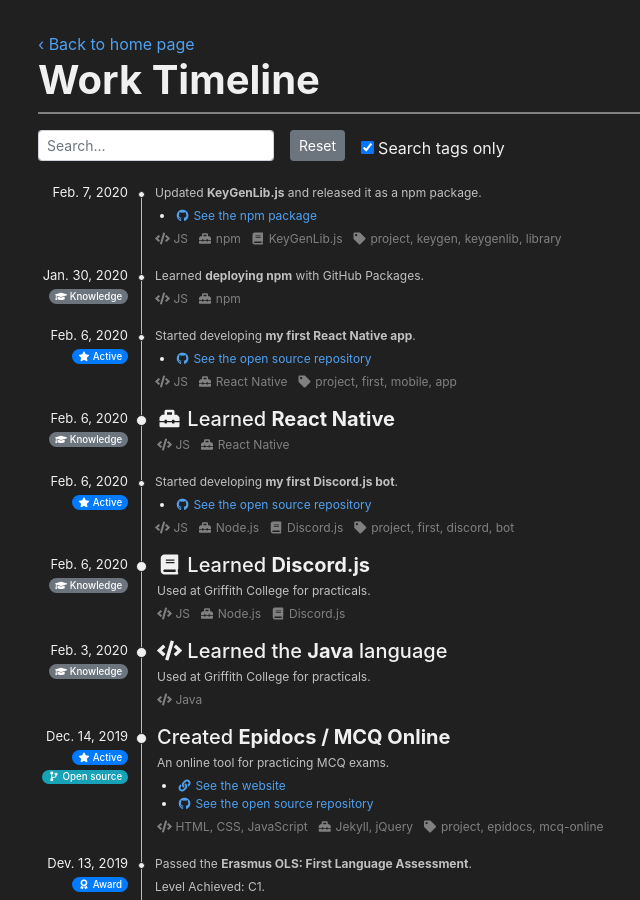
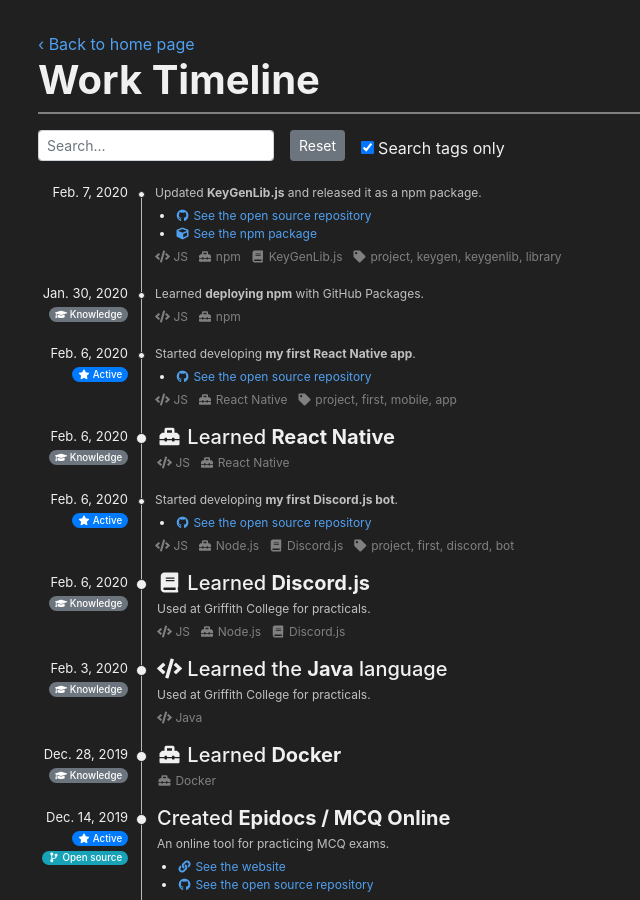
Before and after one commit to matiboux/matiboux.me, a Jekyll site: the page built from timeline.html, in a window 1280 px wide and 900 px high. Shown: the whole window, without its empty margins (47-687 px from the left). Built offline with Jekyll 4.4.1, drawn with Linux system fonts in a browser that asks for light colours; nearby versions of some CDN libraries; some of the changed text lies outside the part shown.

Commit message:
Added some more info
- Added actual link to KeyGenLib.js npm package
- Added item about learning Docker
- Added item about learning Kotlin

```diff
--- a/_data/timeline.yml
+++ b/_data/timeline.yml
@@ -16,8 +16,10 @@
 
 - description: Updated <b>KeyGenLib.js</b> and released it as a npm package.
   links:
-  - title: <i class="fab fa-github fa-fw"></i> See the npm package
+  - title: <i class="fab fa-github fa-fw"></i> See the open source repository
     href: https://github.com/matiboux/KeyGenLib.js
+  - title: <i class="fas fa-cube fa-fw"></i> See the npm package
+    href: https://github.com/matiboux/KeyGenLib.js/packages/123276
   date: Feb. 7, 2020
   languages: [JS]
   tools: [npm]
@@ -69,6 +71,11 @@
   description: Used at Griffith College for practicals.
   date: Feb. 3, 2020
   languages: [Java]
+  category: knowledge
+
+- title: <i class="fas fa-toolbox fa-fw"></i> Learned <b>Docker</b>
+  date: Dec. 28, 2019
+  tools: [Docker]
   category: knowledge
 
 - title: Created <b>Epidocs / MCQ Online</b>
@@ -218,6 +225,11 @@
     href: https://epidocs.eu/
   date: May 25, 2019
   category: domain
+
+- description: <i class="fas fa-code fa-fw"></i> Introduced to the <b>Kotlin</b> language.
+  date: May 22, 2019
+  languages: [Kotlin]
+  category: knowledge
 
 - description:
   - "Passed the <b>TOEIC Mock Test</b>"
@@ -524,6 +536,8 @@
   links:
   - title: <i class="fab fa-github fa-fw"></i> See the open source repository
     href: https://github.com/matiboux/KeyGenLib.js
+  - title: <i class="fas fa-cube fa-fw"></i> See the npm package
+    href: https://github.com/matiboux/KeyGenLib.js/packages/123276
   date: Jan. 12, 2017
   status: standby
   languages: [JS]
```
